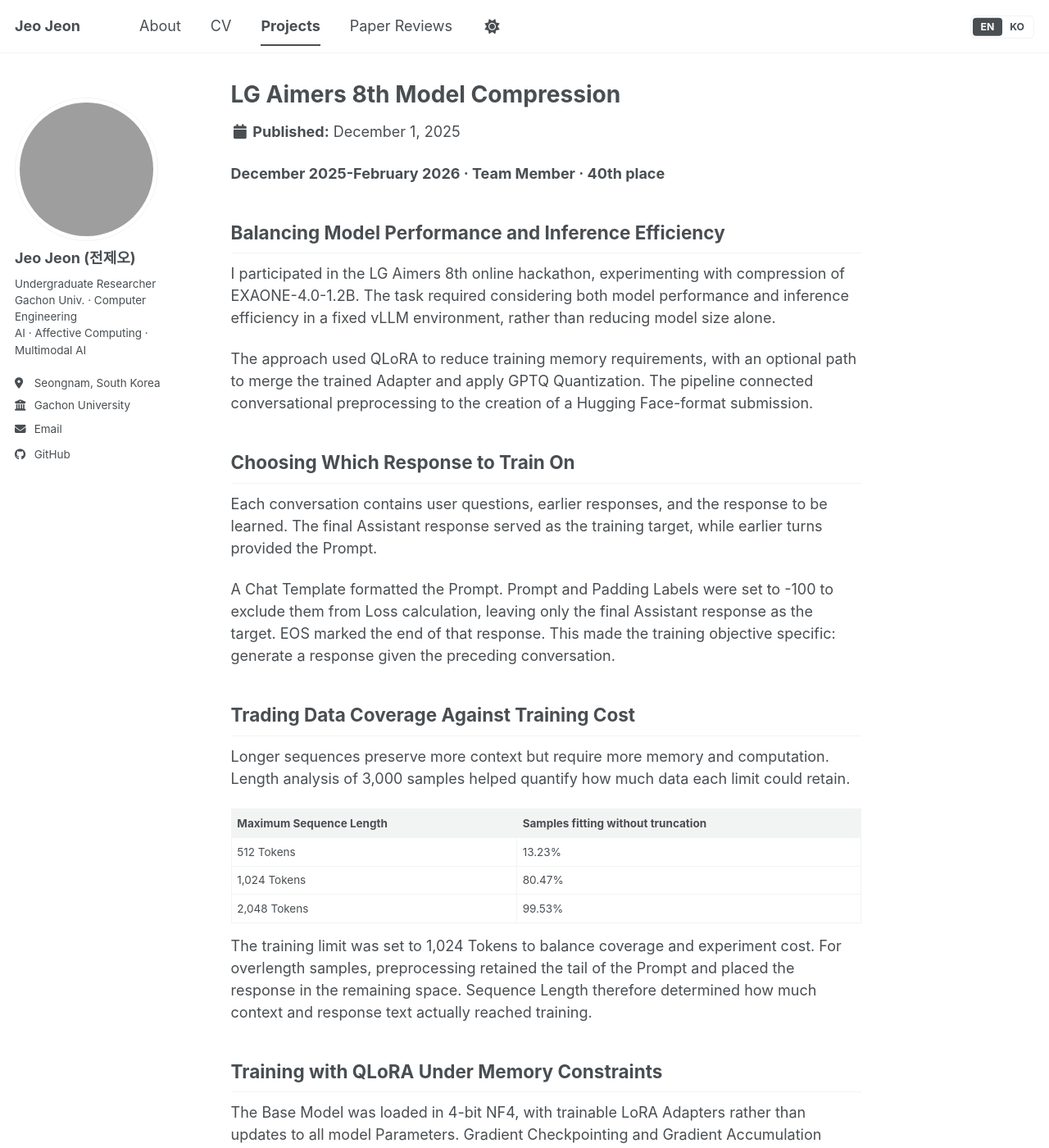
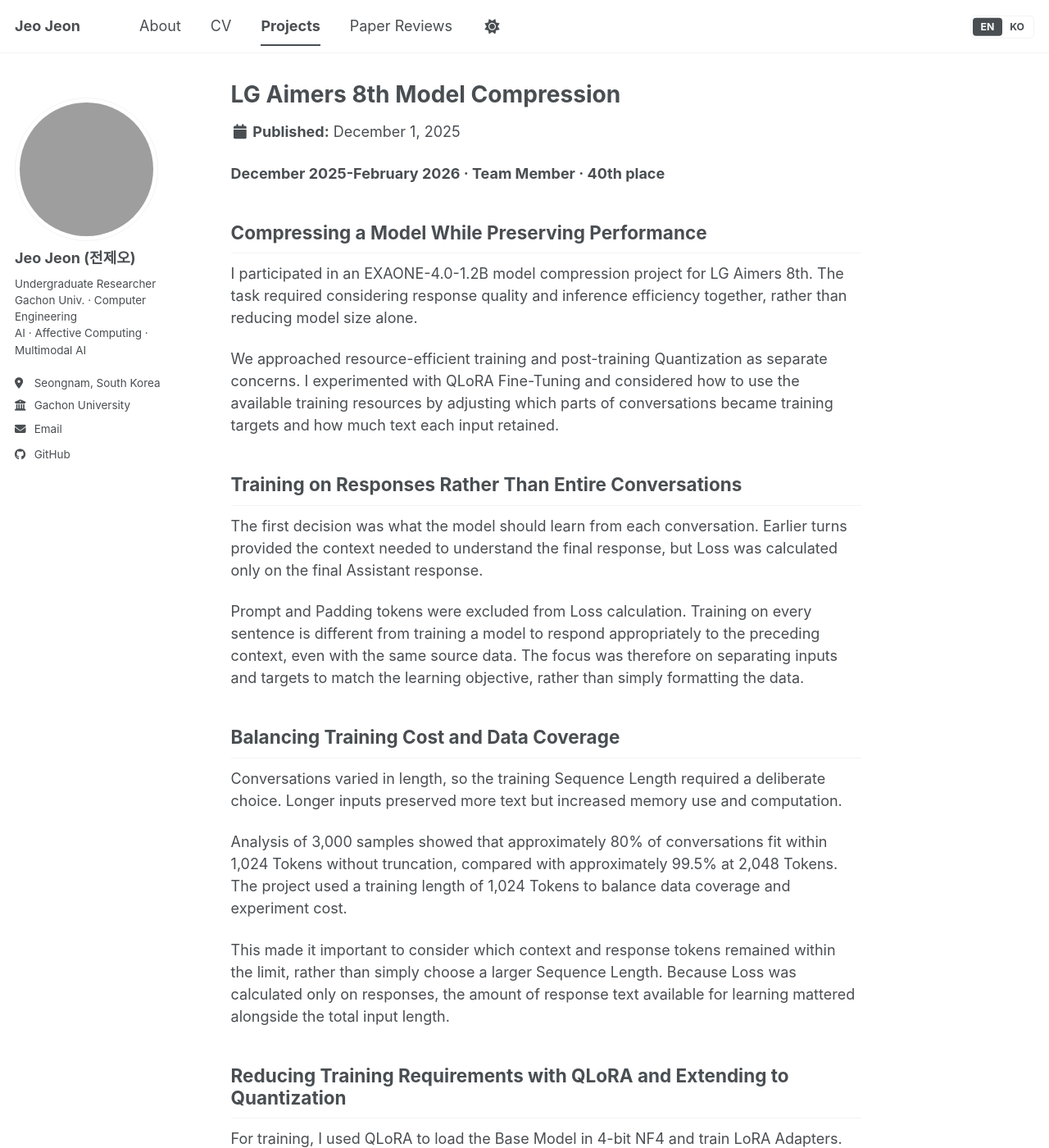
Before and after one commit to ZEO1122/ZEO1122.github.io, a Jekyll site: the page built from _portfolio/lg-aimers.md, in a window 1280 px wide and 1400 px high. Shown: the whole window at 82% size. Built offline with Jekyll 4.4.1, drawn with Linux system fonts in a browser that asks for light colours; a script bundle is joined from its source files by our own code; library files that are not in the unit come from our copies; some of the changed text lies outside the part shown; grey boxes are pictures that could not be loaded.

Commit message:
Focus LG Aimers 8th narrative on project decisions and learning

```diff
--- a/_portfolio/lg-aimers.md
+++ b/_portfolio/lg-aimers.md
@@ -14,51 +14,41 @@ translations:
 
 **December 2025-February 2026 · Team Member · 40th place**
 
-## Balancing Model Performance and Inference Efficiency
+## Compressing a Model While Preserving Performance
 
-I participated in the LG Aimers 8th online hackathon, experimenting with compression of EXAONE-4.0-1.2B. The task required considering both model performance and inference efficiency in a fixed vLLM environment, rather than reducing model size alone.
+I participated in an EXAONE-4.0-1.2B model compression project for LG Aimers 8th. The task required considering response quality and inference efficiency together, rather than reducing model size alone.
 
-The approach used QLoRA to reduce training memory requirements, with an optional path to merge the trained Adapter and apply GPTQ Quantization. The pipeline connected conversational preprocessing to the creation of a Hugging Face-format submission.
+We approached resource-efficient training and post-training Quantization as separate concerns. I experimented with QLoRA Fine-Tuning and considered how to use the available training resources by adjusting which parts of conversations became training targets and how much text each input retained.
 
-## Choosing Which Response to Train On
+## Training on Responses Rather Than Entire Conversations
 
-Each conversation contains user questions, earlier responses, and the response to be learned. The final Assistant response served as the training target, while earlier turns provided the Prompt.
+The first decision was what the model should learn from each conversation. Earlier turns provided the context needed to understand the final response, but Loss was calculated only on the final Assistant response.
 
-A Chat Template formatted the Prompt. Prompt and Padding Labels were set to -100 to exclude them from Loss calculation, leaving only the final Assistant response as the target. EOS marked the end of that response. This made the training objective specific: generate a response given the preceding conversation.
+Prompt and Padding tokens were excluded from Loss calculation. Training on every sentence is different from training a model to respond appropriately to the preceding context, even with the same source data. The focus was therefore on separating inputs and targets to match the learning objective, rather than simply formatting the data.
 
-## Trading Data Coverage Against Training Cost
+## Balancing Training Cost and Data Coverage
 
-Longer sequences preserve more context but require more memory and computation. Length analysis of 3,000 samples helped quantify how much data each limit could retain.
+Conversations varied in length, so the training Sequence Length required a deliberate choice. Longer inputs preserved more text but increased memory use and computation.
 
-| Maximum Sequence Length | Samples fitting without truncation |
-|---|---|
-| 512 Tokens | 13.23% |
-| 1,024 Tokens | 80.47% |
-| 2,048 Tokens | 99.53% |
+Analysis of 3,000 samples showed that approximately 80% of conversations fit within 1,024 Tokens without truncation, compared with approximately 99.5% at 2,048 Tokens. The project used a training length of 1,024 Tokens to balance data coverage and experiment cost.
 
-The training limit was set to 1,024 Tokens to balance coverage and experiment cost. For overlength samples, preprocessing retained the tail of the Prompt and placed the response in the remaining space. Sequence Length therefore determined how much context and response text actually reached training.
+This made it important to consider which context and response tokens remained within the limit, rather than simply choose a larger Sequence Length. Because Loss was calculated only on responses, the amount of response text available for learning mattered alongside the total input length.
 
-## Training with QLoRA Under Memory Constraints
+## Reducing Training Requirements with QLoRA and Extending to Quantization
 
-The Base Model was loaded in 4-bit NF4, with trainable LoRA Adapters rather than updates to all model Parameters. Gradient Checkpointing and Gradient Accumulation helped manage memory requirements.
+For training, I used QLoRA to load the Base Model in 4-bit NF4 and train LoRA Adapters. Instead of updating all model Parameters, this reduced the trainable Parameter set. Gradient Checkpointing and Gradient Accumulation further helped manage memory requirements.
 
-Before preprocessing, 3,000 sampled records were split into 2,850 training and 150 validation examples. Evaluation and logging were configured to track Training Loss and Validation Loss.
+Training and validation data were separated, with logging configured to track Training Loss and Validation Loss. This provided a way to distinguish fitting the training examples from generating responses on unseen data.
 
-QLoRA addressed training resource requirements. Reducing training memory and improving the submitted model's inference efficiency were treated as separate concerns.
-
-## From Adapter Merging to Submission Packaging
-
-An optional post-training stage merged the saved Adapter into the Base Model and applied GPTQ W8A8. Calibration used Prompts with the final Assistant response removed.
-
-Quantization targeted Linear layers while excluding Embedding and the LM Head. The pipeline then saved the model and Tokenizer in Hugging Face format and packaged them into the required ZIP directory structure.
+After training, I implemented a path to merge the Adapter into the Base Model and apply GPTQ W8A8. QLoRA addressed training resource requirements, while GPTQ provided a separate approach to considering inference efficiency after training.
 
 ## Results and Lessons
 
 The team finished **40th with a score of 0.63166**.
 
-The project gave me experience addressing training and inference efficiency at different stages. I connected memory-efficient QLoRA training with a separate post-training Quantization path and submission packaging.
+The project taught me that model compression involves data preparation, training choices, and inference, rather than a single Quantization setting. Reducing training memory does not itself imply faster inference, so it was important to distinguish which stage each method addressed.
 
-Preprocessing also required considering sequence limits together with the Loss mask. Which context is retained and which response tokens become targets determine what the model learns, even when the source conversations are unchanged.
+Conversational preprocessing was also a consequential choice. Deciding which context to show the model and which response tokens to include in Loss calculation gave me experience examining how data is used for learning, not just how the model is configured.
 
 ## Technologies
 
```
Also changed, not shown: _pages/lg-aimers-ko.md (+16 -26 lines).
